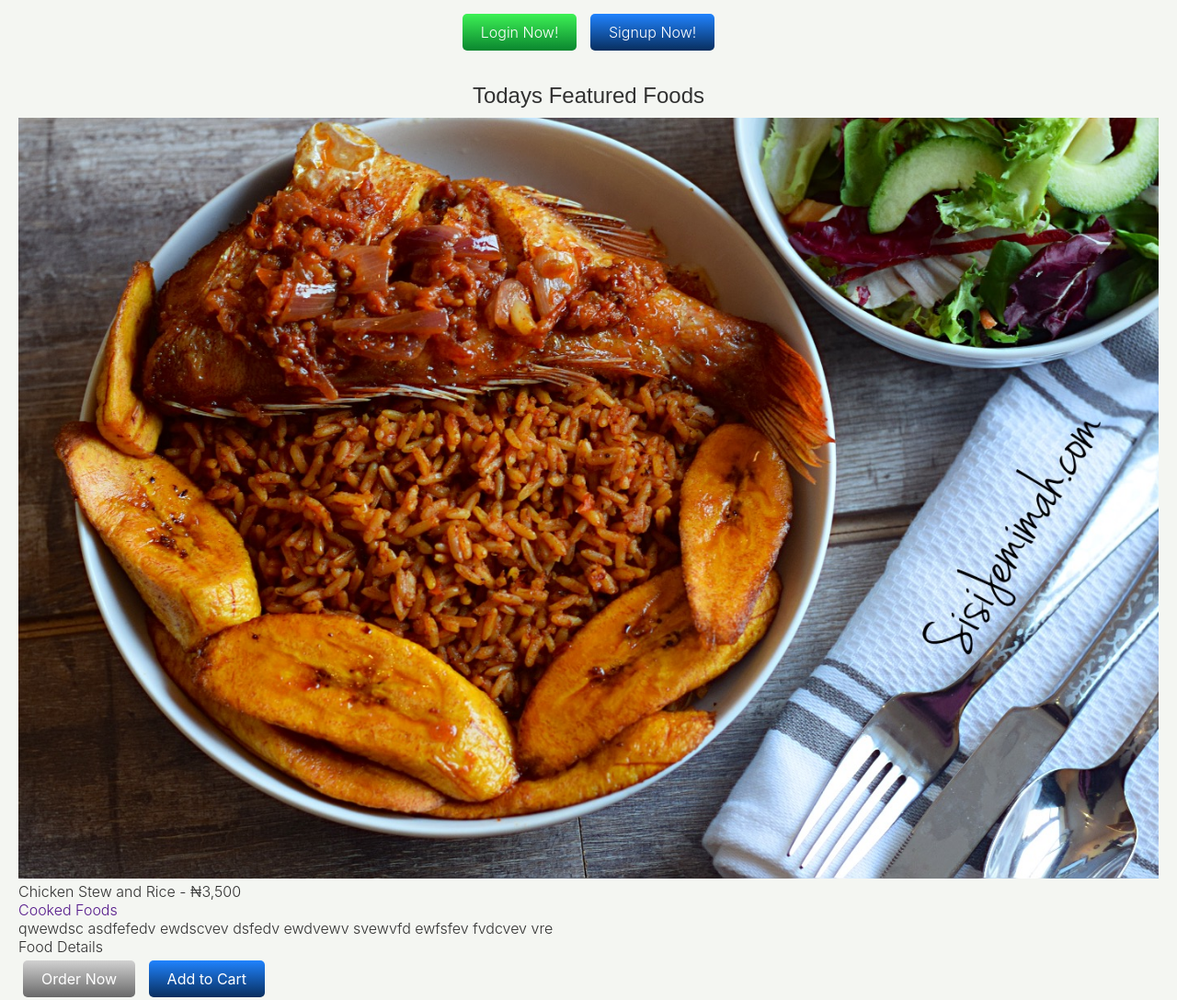
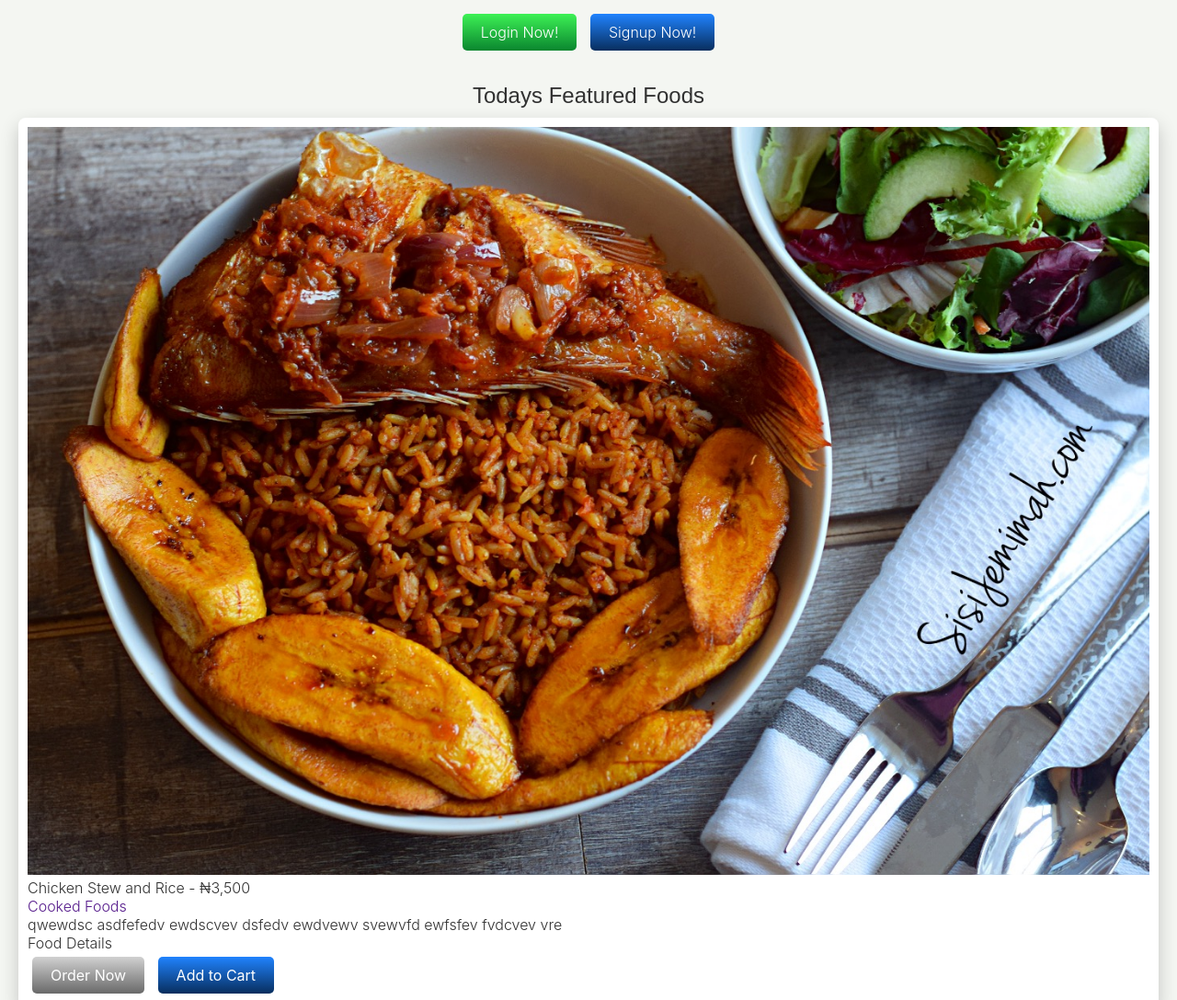
Before and after one commit to henperi/Fast-Food-Fast, a plain HTML site: page index.html in a window 1280 px wide. Shown: the part 600-1687 px from the top of the page at 92% size. Drawn offline with Linux system fonts and the light colour scheme.

Commit message:
Update css
Added  card style

```diff
--- a/assets/css/main.css
+++ b/assets/css/main.css
@@ -413,3 +413,22 @@ button:disabled {
     cursor: not-allowed;
     opacity: 0.3;
 }
+
+/*
+*===================================================================
+* Everything Cards
+*===================================================================
+ */
+/* Cards */
+.card {
+    border-radius: 8px;
+    background-color: #ffffff;
+    padding: 10px;
+    margin: 10px 0;
+}
+.card-shadow {
+    box-shadow: 0px 8px 20px 0 rgba(0,0,0,0.2)
+}
+.card-shadow:hover {
+    box-shadow: 0px 8px 40px 0 rgba(0,0,0,0.3);
+}
```
